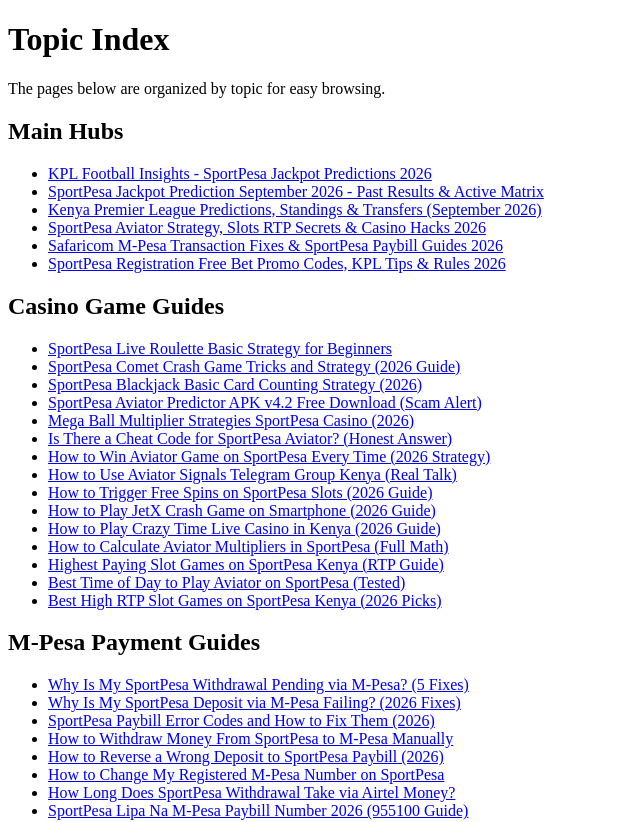
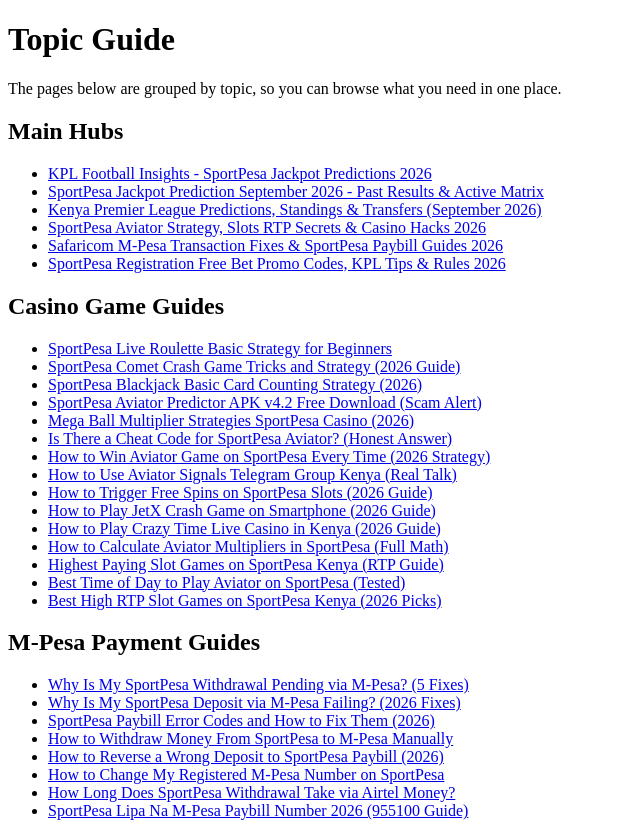
Before and after one commit to bai1611-lang/kpl-ke-2026, a plain HTML site: page index.html in a window 1280 px wide. Shown: the top 822 px of the page, without its empty margins (0-640 px from the left). Drawn offline with Linux system fonts and the light colour scheme.

Commit message:
neutral title/description rewrite (Topic Guide)

```diff
--- a/index.html
+++ b/index.html
@@ -3,14 +3,14 @@
 <head>
     <meta charset="UTF-8">
     <meta name="viewport" content="width=device-width, initial-scale=1">
-    <title>Topic Index</title>
-    <meta name="description" content="Pages gathered by topic, collected here for quick and easy browsing.">
+    <title>Topic Guide</title>
+    <meta name="description" content="A set of topic pages brought together here, organized for easy reading and quick reference.">
     <meta name="robots" content="index, follow">
 </head>
 <body>
-    <h1>Topic Index</h1>
+    <h1>Topic Guide</h1>
     <p>
-        The pages below are organized by topic for easy browsing.
+        The pages below are grouped by topic, so you can browse what you need in one place.
     </p>
 
     <h2>Main Hubs</h2>
```
